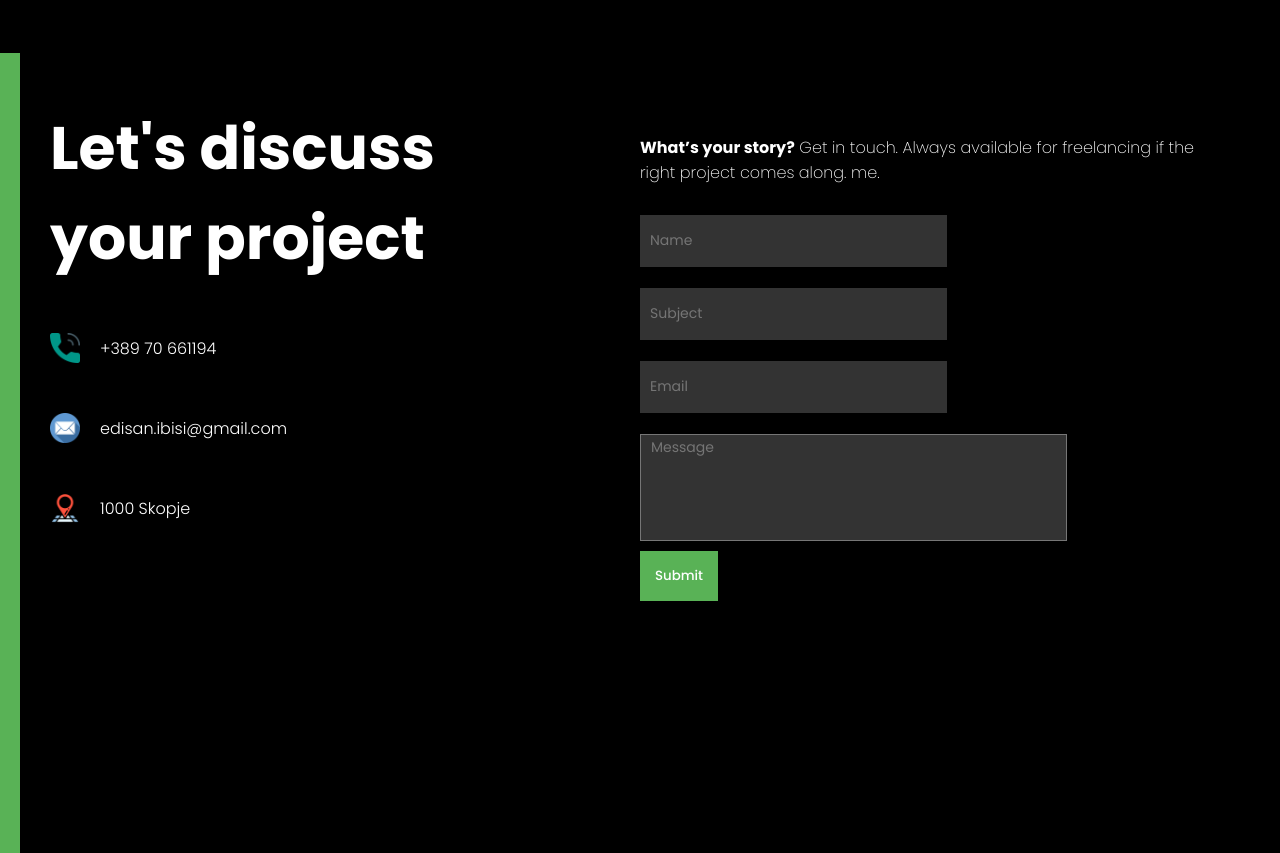
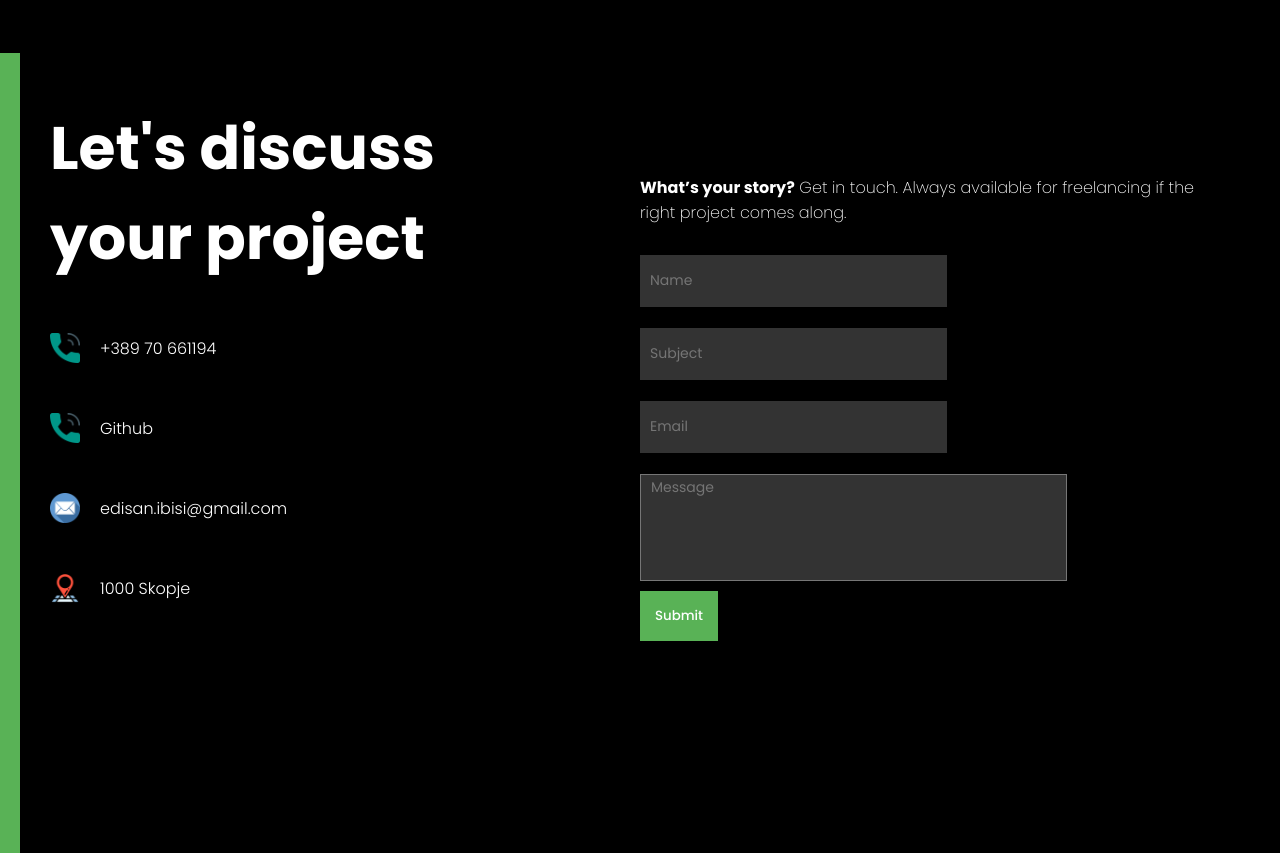
Before and after one commit to edy1013/Portfolio-2.0, a React (Create React App) app: page / in a window 1280 px wide. Shown: the part 2540-3393 px from the top of the page. Built offline with nearby package versions, Linux system fonts and the light colour scheme.

Commit message:
Github Link

```diff
--- a/src/components/contact/Contact.jsx
+++ b/src/components/contact/Contact.jsx
@@ -38,6 +38,10 @@ const Contact = () => {
                             +389 70 661194
                         </div>
                         <div className="c-info-item">
+                            <img src={Phone} alt="" className="c-icon" />
+                            <a src="https://github.com/edy1013">Github</a>
+                        </div>
+                        <div className="c-info-item">
                         <img className="c-icon" src={Email} alt="" />
                         edisan.ibisi@gmail.com
                          </div>
@@ -51,7 +55,7 @@ const Contact = () => {
                      <div className="c-right">
                          <p className="c-desc">
                         <b>What’s your story?</b> Get in touch. Always available for
-                         freelancing if the right project comes along. me.
+                         freelancing if the right project comes along.
                          </p>
                          <form ref={formRef} onSubmit={handleSubmit}>
                              <input style={{backgroundColor: darkMode && "#333"}} type="text" placeholder="Name" name="user_name"  />
```
